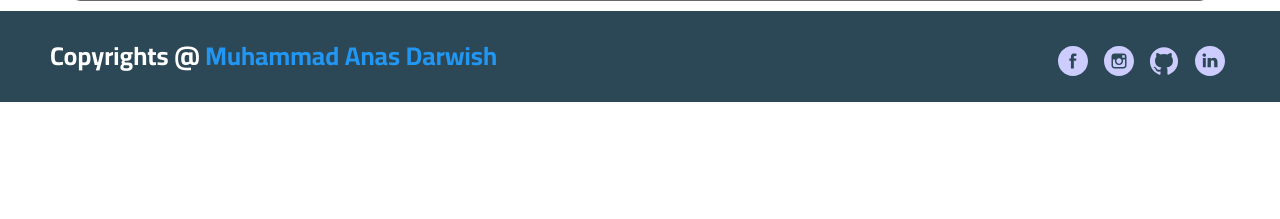
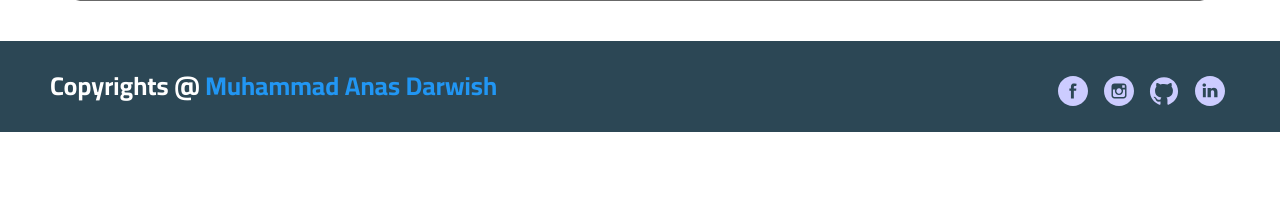
Before and after one commit to MHD-Anas-Darwish-2/silver_market, a Django app: page /cart/ in a window 1280 px wide. Shown: the part 205-424 px from the top of the page. Run offline with Django 3.2, Linux system fonts and the light colour scheme; the visitor is signed in with stand-in values (Sample User, id 1); data comes from the database, SQL or seed files in the repository; data that the repository does not hold is empty.

```diff
--- a/static/css/style.css
+++ b/static/css/style.css
@@ -150,12 +150,14 @@ ul {
 
 /* Start Footer */
 .footer {
-    background-color: var(--sercondary-color);
-    padding: 5px 50px;
+    position: relative;
     display: flex;
     justify-content: space-between;
+    margin-top: 30px;
+    padding: 5px 50px;
     font-weight: bold;
     font-size: 1.6em;
+    background-color: var(--sercondary-color);
     color: white;
 }
 
```
